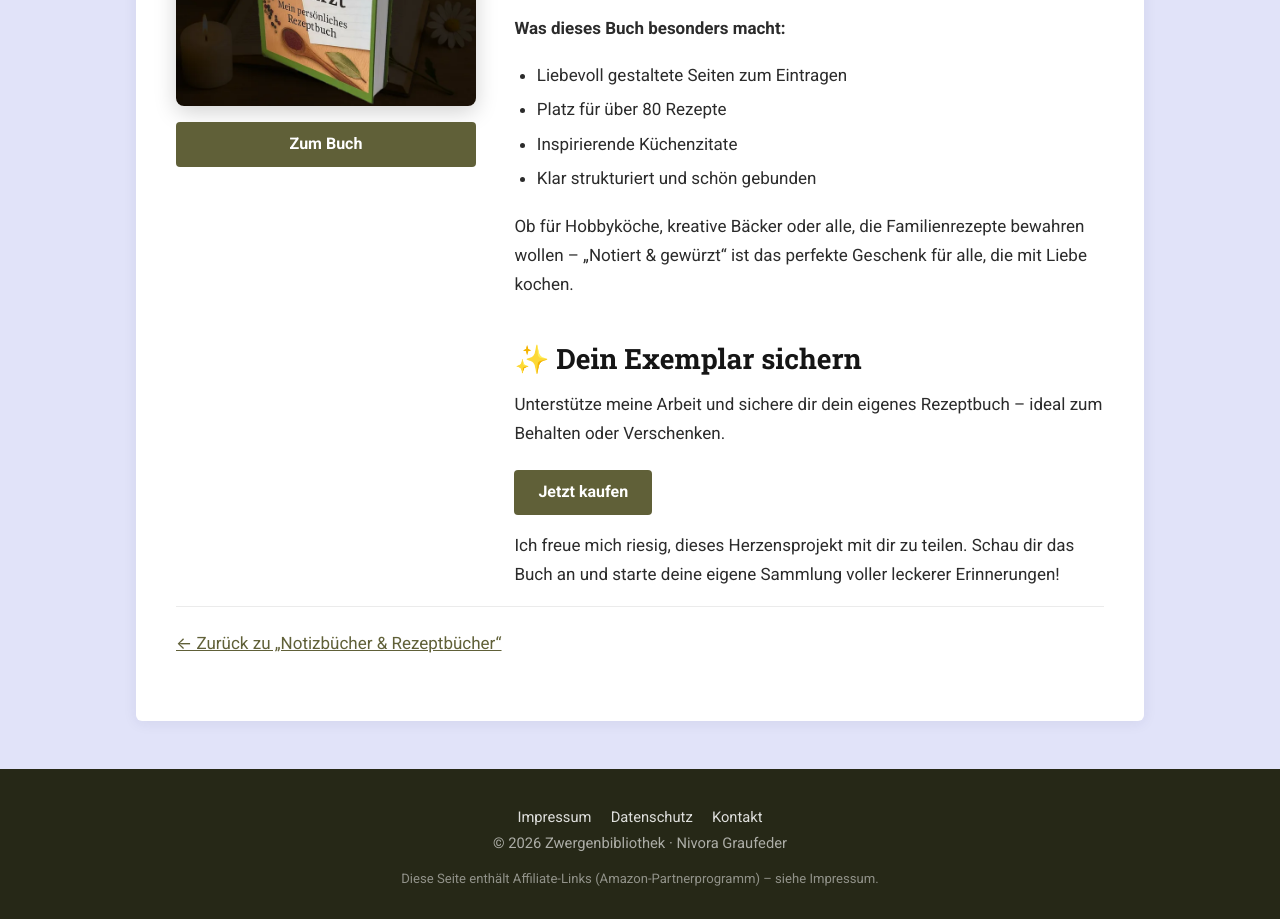
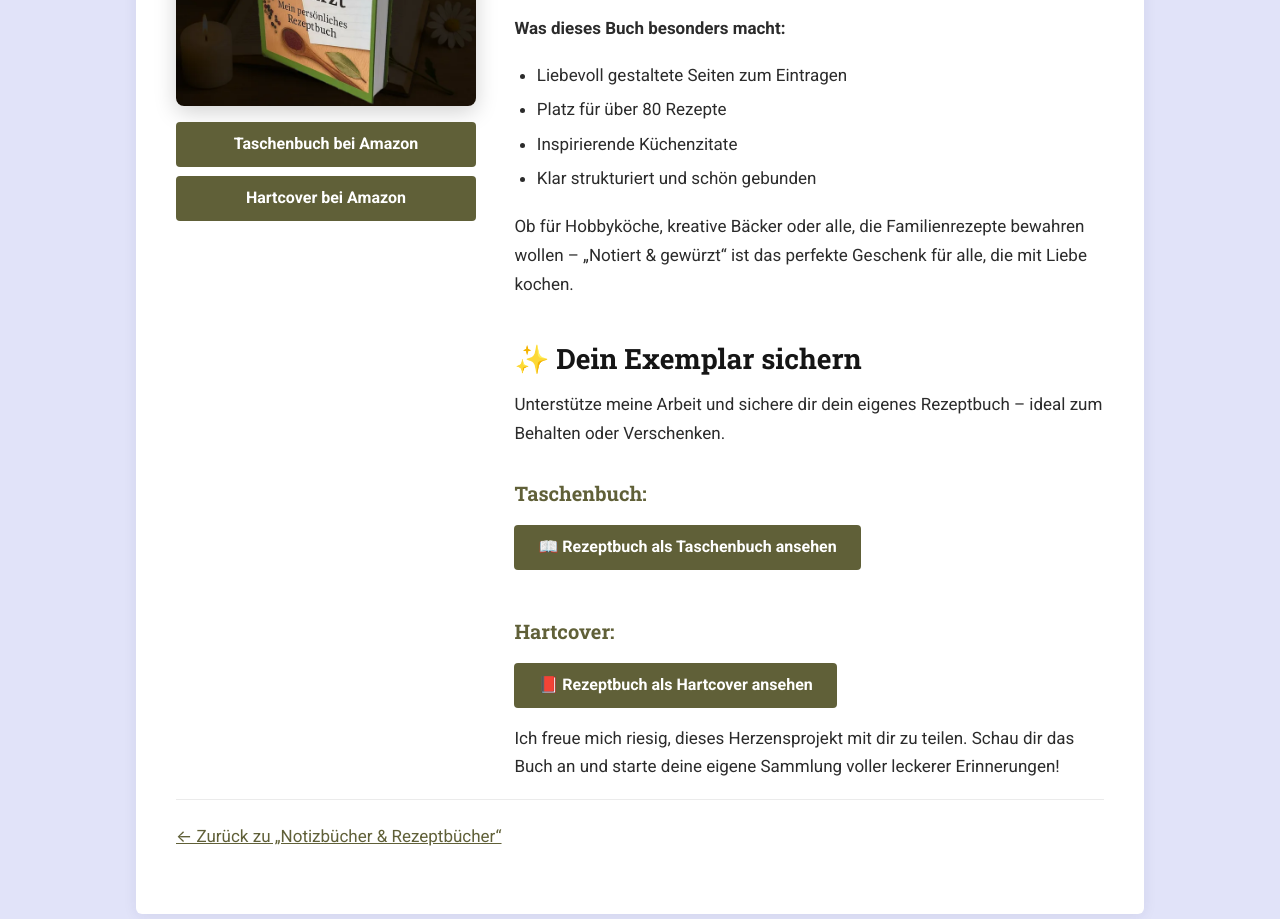
Before and after one commit to sachsenstyle/zwergenbibliothek, a plain HTML site: page buecher/notiert-gewurzt-mein-personliches-rezeptbuch.html in a window 1280 px wide. Shown: the part 791-1710 px from the top of the page. Drawn offline with Linux system fonts and the light colour scheme.

Commit message:
Notiert & Gewürzt: Taschenbuch- und Hartcover-Link (Amazon) statt Kurzlink
Co-Authored-By: Claude Sonnet 5.5 <noreply@anthropic.com>

```diff
--- a/buecher/notiert-gewurzt-mein-personliches-rezeptbuch.html
+++ b/buecher/notiert-gewurzt-mein-personliches-rezeptbuch.html
@@ -29,7 +29,7 @@
     <div class="seitentitel"><h1>Notiert &amp; Gewürzt – Mein persönliches Rezeptbuch</h1></div>
     <div class="inhalt">
 <article class="buch">
-  <div class="buch-bild"><img src="../bilder/2025-07-cover-rezeptbuch.webp" alt="Buchcover: Notiert &amp; Gewürzt – Mein persönliches Rezeptbuch"><a class="button buch-kaufen" href="https://tinyurl.com/yc6ta9np" target="_blank" rel="noopener sponsored">Zum Buch</a></div>
+  <div class="buch-bild"><img src="../bilder/2025-07-cover-rezeptbuch.webp" alt="Buchcover: Notiert &amp; Gewürzt – Mein persönliches Rezeptbuch"><a class="button buch-kaufen" href="https://www.amazon.de/dp/B0FF1KJ5G6" target="_blank" rel="noopener sponsored">Taschenbuch bei Amazon</a><a class="button buch-kaufen" href="https://www.amazon.de/dp/B0B2X1FVDF" target="_blank" rel="noopener sponsored">Hartcover bei Amazon</a></div>
   <div class="buch-text">
 <p>Ein Platz für deine Lieblingsrezepte, Ideen und Küchengeheimnisse – liebevoll gestaltet, um Kochen noch persönlicher zu machen.</p>
  <p>„Notiert &amp; gewürzt“ ist mein eigenes Rezeptbuch zum Selbstausfüllen. Es bietet dir viel Platz für deine Lieblingsrezepte, Geheimzutaten und Notizen aus der Küche – damit du deine besten Ideen immer griffbereit hast und weitergeben kannst.</p>
@@ -42,7 +42,9 @@
  <p>Ob für Hobbyköche, kreative Bäcker oder alle, die Familienrezepte bewahren wollen – „Notiert &amp; gewürzt“ ist das perfekte Geschenk für alle, die mit Liebe kochen.</p>
  <h2>✨ Dein Exemplar sichern</h2>
  <p>Unterstütze meine Arbeit und sichere dir dein eigenes Rezeptbuch – ideal zum Behalten oder Verschenken.</p>
- <a href="https://tinyurl.com/yc6ta9np" class="button" target="_blank" rel="noopener sponsored">Jetzt kaufen</a> <p>Ich freue mich riesig, dieses Herzensprojekt mit dir zu teilen. Schau dir das Buch an und starte deine eigene Sammlung voller leckerer Erinnerungen!</p>
+ <h3><strong>Taschenbuch:</strong></h3>
+ <a href="https://www.amazon.de/dp/B0FF1KJ5G6" class="button" target="_blank" rel="noopener sponsored">📖 Rezeptbuch als Taschenbuch ansehen</a> <h3><strong>Hartcover:</strong></h3>
+ <a href="https://www.amazon.de/dp/B0B2X1FVDF" class="button" target="_blank" rel="noopener sponsored">📕 Rezeptbuch als Hartcover ansehen</a> <p>Ich freue mich riesig, dieses Herzensprojekt mit dir zu teilen. Schau dir das Buch an und starte deine eigene Sammlung voller leckerer Erinnerungen!</p>
   </div>
 </article>
 <p class="zurueck"><a href="../notizbuecher-rezeptbuecher.html">← Zurück zu „Notizbücher &amp; Rezeptbücher“</a></p>
```
Also changed, not shown: inhalt/notiert-gewurzt-mein-personliches-rezeptbuch.html (+3 -1 lines), 1 other file.
